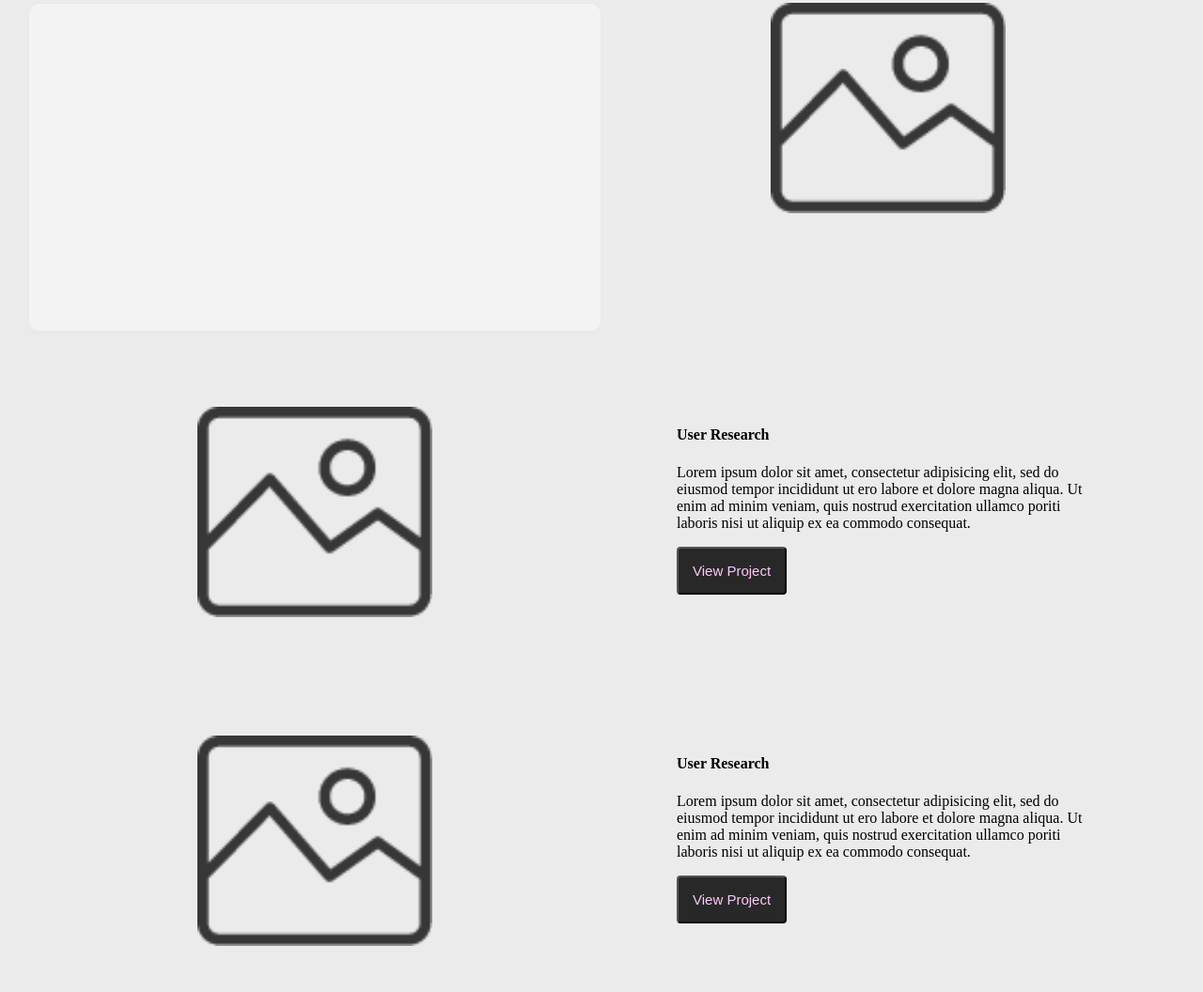
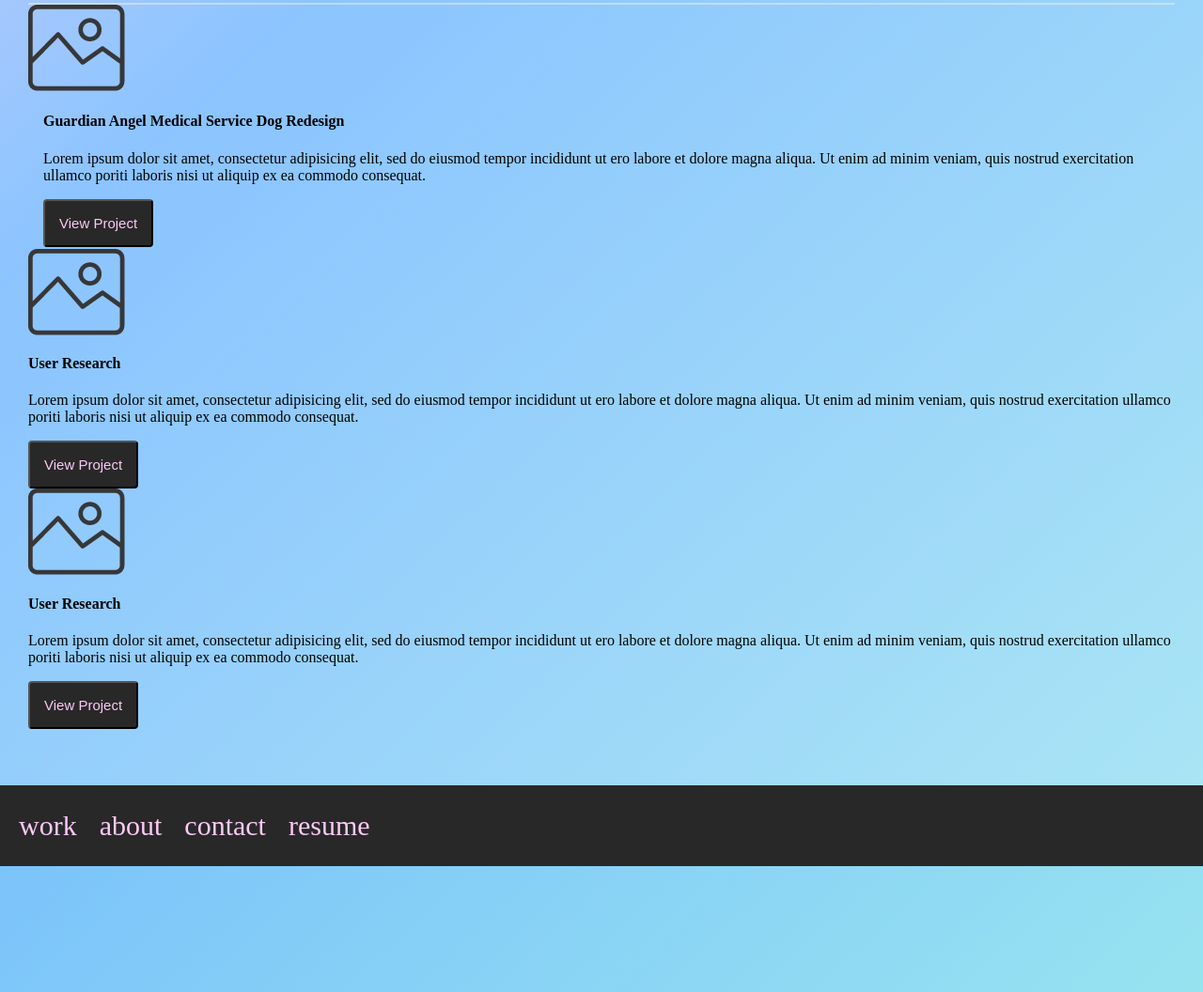
Before and after one commit to MichieLee/UX_UI_HW_18, a plain HTML site: page index.html in a window 1280 px wide. Shown: the part 1765-2821 px from the top of the page at 94% size. Drawn offline with Linux system fonts and the light colour scheme.

Commit message:
Changed MyWork Section
wanted this section to have individual cards

```diff
--- a/CSS/style.css
+++ b/CSS/style.css
@@ -116,42 +116,20 @@ h3 {
 .myWork {
   padding: 60px 30px;
   padding-top: 0;
-  background-color: #EBEBEB;
+  background: rgba(255,255,255,.2);
 }
-.workGrid {
-  display: grid;
-  grid-template-columns: 50% 50%;
-  grid-template-rows: 350px 350px 350px;
-  grid-template-areas:
-  "img1 content1"
-  "img2 content2"
-  "img3 content3"
-  ;
+
+.column {
+	width: calc(100%);
 }
-.workGrid img {
-  width: 100%;
-  max-width: 250px;
-  margin: 0 auto;
-  display: block;
+
+.card1 {
+  box-shadow: 0 4px 8px 0 rgba(0,0,0,0.3);
+  background: rgba(255,255,255,.42);
+  border: 1px solid rgba(203,213,219,0.3);
+  border-radius: 12px;
+	color: black;
+	margin: 50px 10px 0 10px;
+	padding: 5px;
+	height: 400px;
 }
-.img1 {
-  grid-area: img1;
-}
-.img2 {
-  grid-area: img2;
-}
-.img3 {
-  grid-area: img3;
-}
-.img1, .img2, .img3, .content1, .content2, .content3 {
-  padding: 80px;
-}
-.content1 {
-  grid-area: content1;
-}
-.content2 {
-  grid-area: content2;
-}
-.content3 {
-  grid-area: content3;
-}
```
